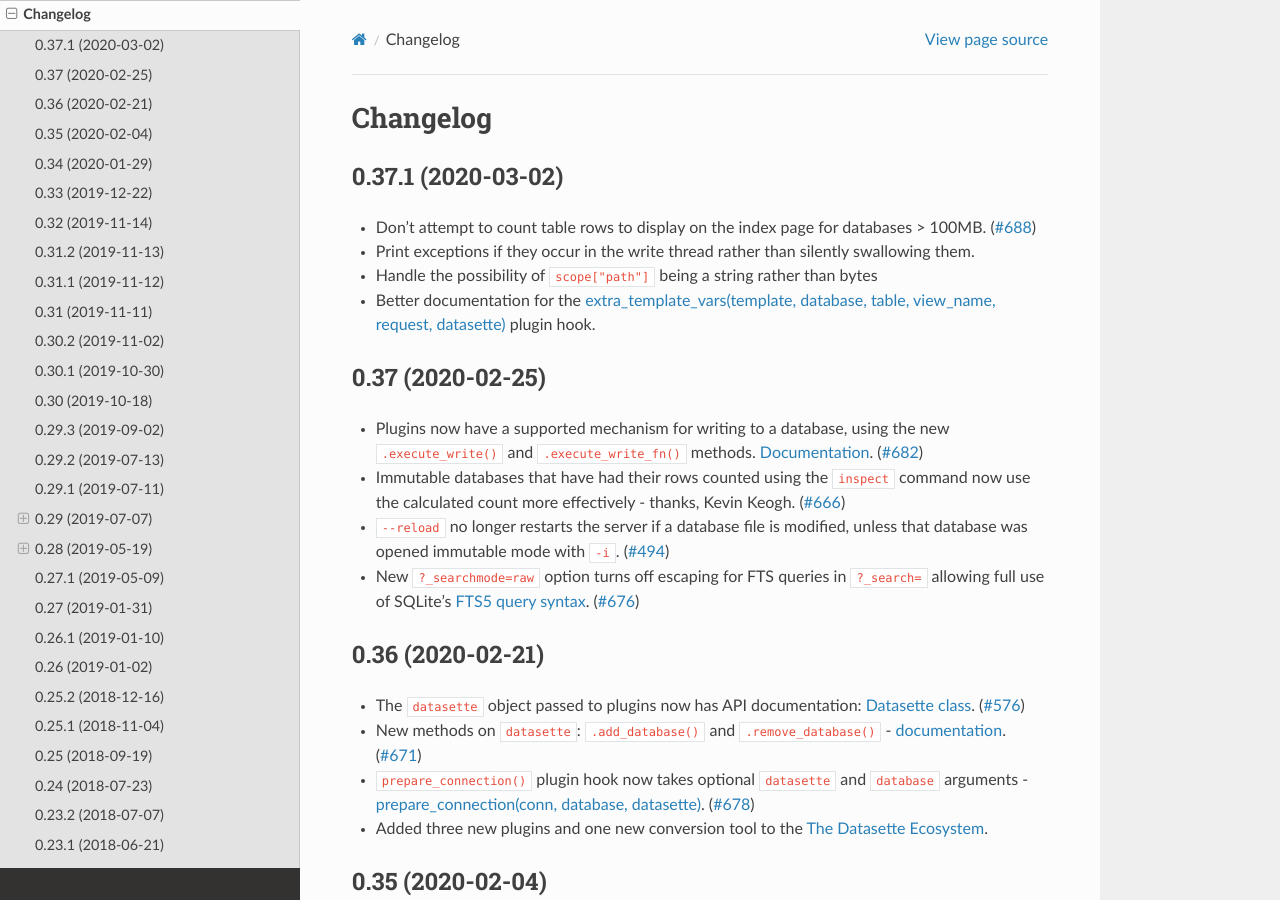
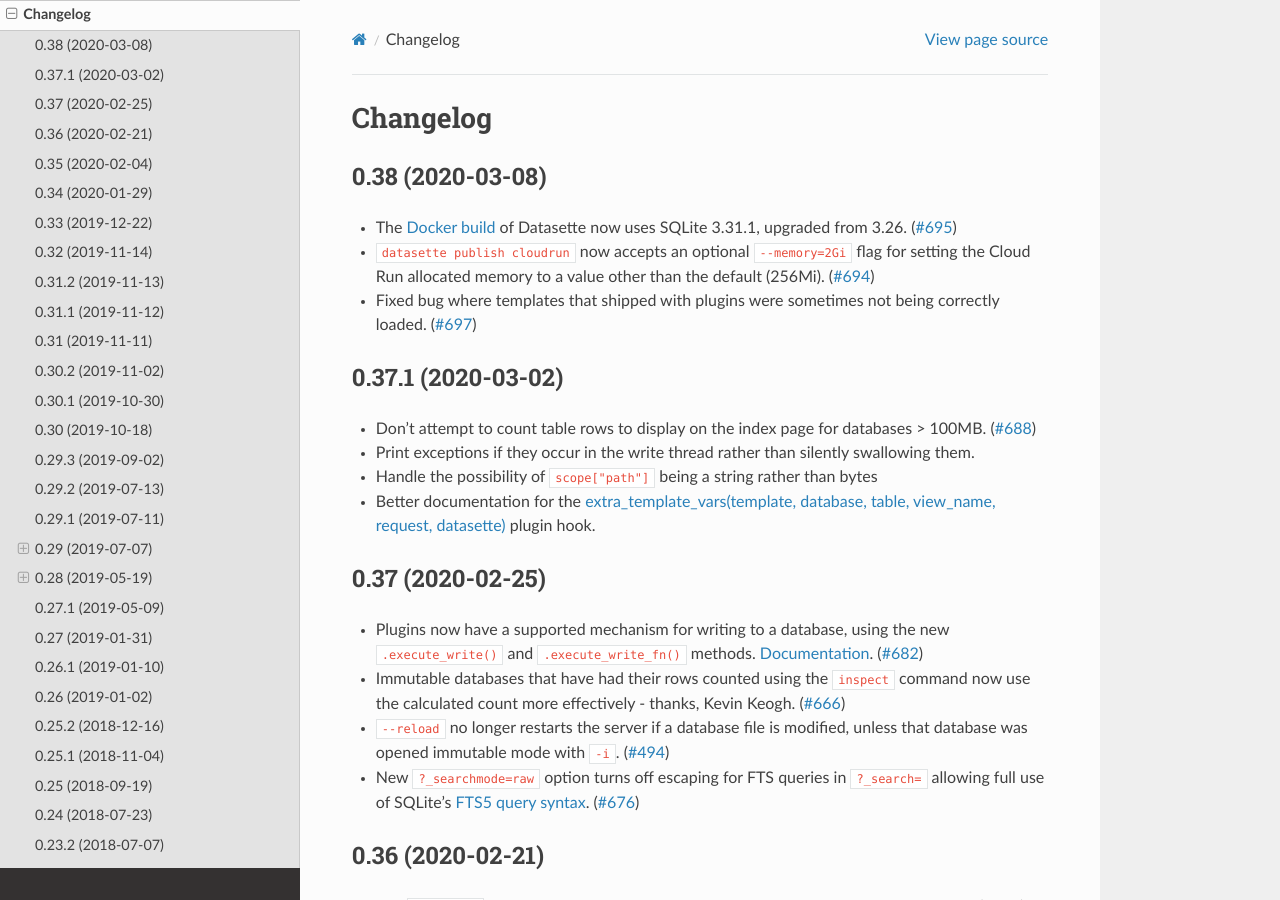
Before and after one commit to simonw/datasette, a Sphinx documentation site: the page built from docs/changelog.rst, in a window 1280 px wide and 900 px high. Built offline with Sphinx 7.4.7 and the Read the Docs theme 2.0.0, drawn with Linux system fonts in a browser that asks for light colours.

Commit message:
Release 0.38

```diff
--- a/docs/changelog.rst
+++ b/docs/changelog.rst
@@ -3,6 +3,15 @@
 =========
 Changelog
 =========
+
+.. _v0_38:
+
+0.38 (2020-03-08)
+-----------------
+
+* The `Docker build <https://hub.docker.com/r/datasetteproject/datasette>`__ of Datasette now uses SQLite 3.31.1, upgraded from 3.26. (`#695 <https://github.com/simonw/datasette/issues/695>`__)
+* ``datasette publish cloudrun`` now accepts an optional ``--memory=2Gi`` flag for setting the Cloud Run allocated memory to a value other than the default (256Mi).  (`#694 <https://github.com/simonw/datasette/issues/694>`__)
+* Fixed bug where templates that shipped with plugins were sometimes not being correctly loaded. (`#697 <https://github.com/simonw/datasette/issues/697>`__)
 
 .. _v0_37_1:
 
```
Also changed, not shown: README.md (+1 -0 lines).
